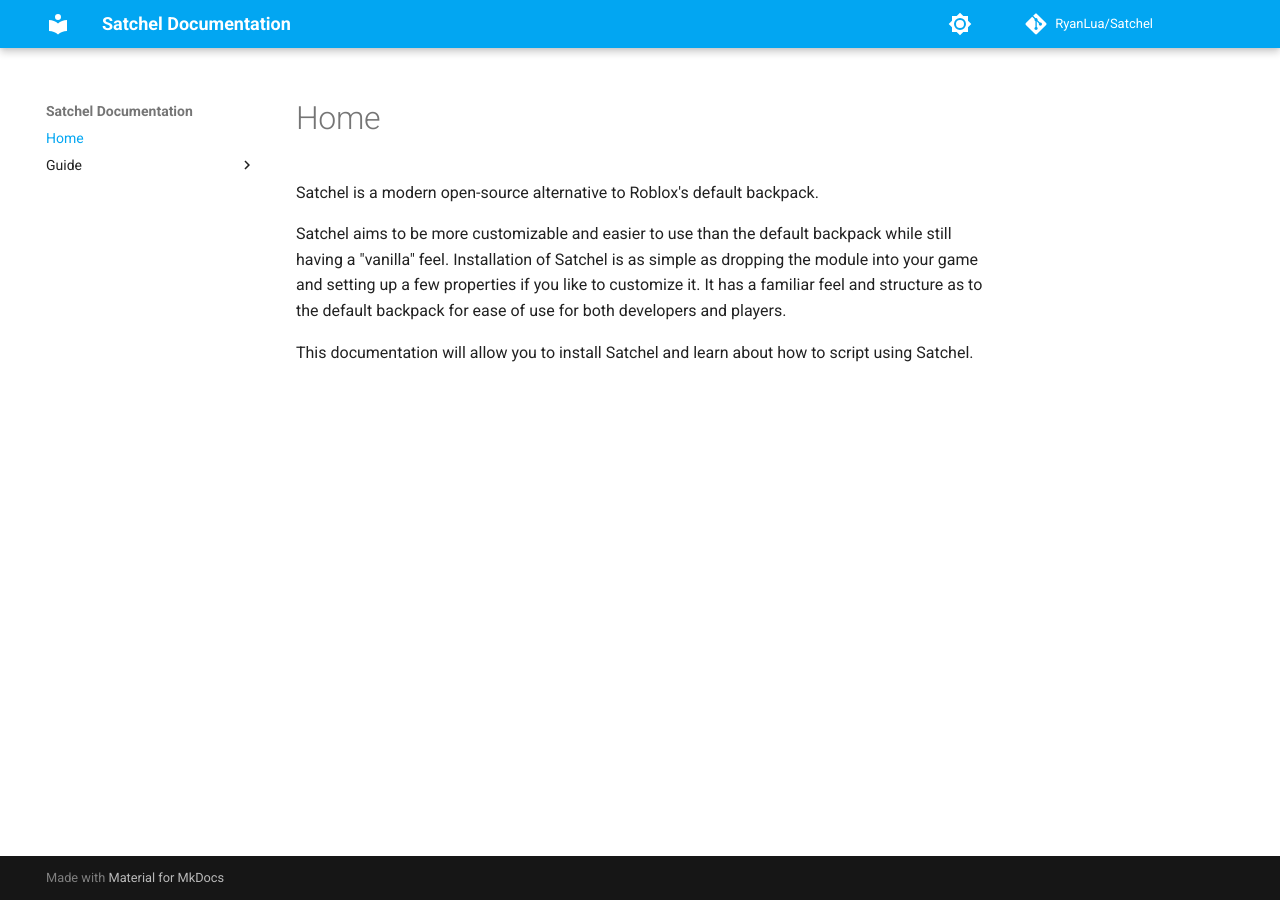
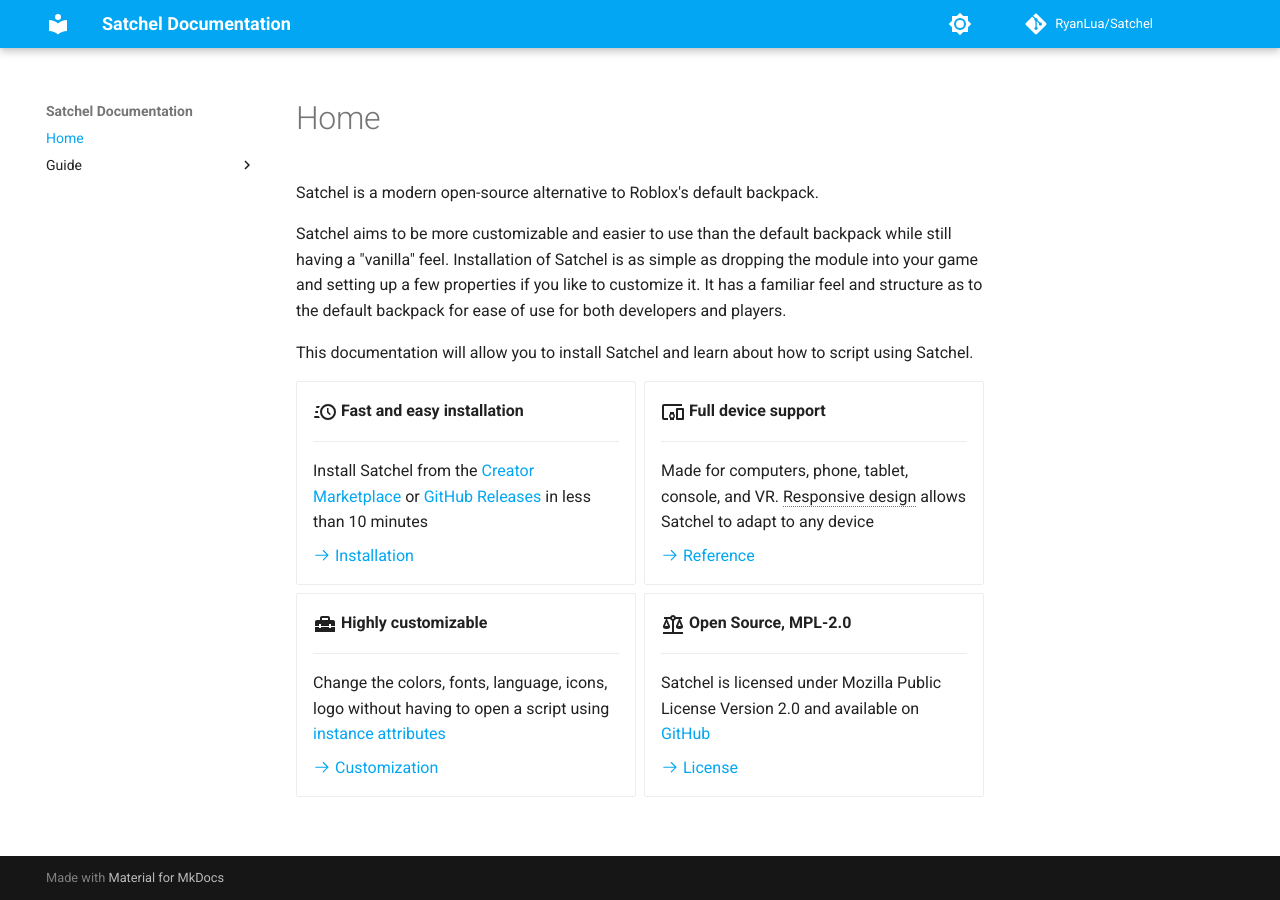
Before and after one commit to RyanLua/Satchel, an MkDocs documentation site: the page built from docs/index.md, in a window 1280 px wide. Built offline with MkDocs 1.6.1 and Material for MkDocs 9.7.7, drawn with Linux system fonts in a browser that asks for light colours; comment, search, counter and statistics services are not loaded.

Commit message:
Add grid to index

```diff
--- a/docs/index.md
+++ b/docs/index.md
@@ -3,3 +3,41 @@
 Satchel aims to be more customizable and easier to use than the default backpack while still having a "vanilla" feel. Installation of Satchel is as simple as dropping the module into your game and setting up a few properties if you like to customize it. It has a familiar feel and structure as to the default backpack for ease of use for both developers and players.
 
 This documentation will allow you to install Satchel and learn about how to script using Satchel.
+
+<div class="grid cards" markdown>
+
+- :material-clock-fast:{ .lg .middle } __Fast and easy installation__
+
+    ---
+
+    Install Satchel from the [Creator Marketplace](https://create.roblox.com/marketplace/asset/13947506401) or [GitHub Releases](https://github.com/RyanLua/Satchel/releases) in less than 10 minutes
+
+    [:octicons-arrow-right-24: Installation](installation)
+
+- :material-devices:{ .lg .middle } __Full device support__
+
+    ---
+
+    Made for computers, phone, tablet, console, and VR. Responsive design allows Satchel to adapt to any device
+
+    [:octicons-arrow-right-24: Reference](#)
+
+- :material-toolbox:{ .lg .middle } __Highly customizable__
+
+    ---
+
+    Change the colors, fonts, language, icons, logo without having to open a script using [instance attributes](https://create.roblox.com/docs/studio/instance-attributes)
+
+    [:octicons-arrow-right-24: Customization](#)
+
+- :material-scale-balance:{ .lg .middle } __Open Source, MPL-2.0__
+
+    ---
+
+    Satchel is licensed under Mozilla Public License Version 2.0 and available on [GitHub](https://github.com/RyanLua/Satchel)
+
+    [:octicons-arrow-right-24: License](https://github.com/RyanLua/Satchel#MPL-2.0-1-ov-file)
+
+</div>
+
+*[Responsive design]: A design approach that allows UI to adapt to different devices and screen sizes
--- a/mkdocs.yml
+++ b/mkdocs.yml
@@ -44,6 +44,9 @@
   - attr_list
   - pymdownx.snippets
   - md_in_html
+  - pymdownx.emoji:
+      emoji_index: !!python/name:material.extensions.emoji.twemoji
+      emoji_generator: !!python/name:material.extensions.emoji.to_svg
 
 plugins:
   - glightbox
```
